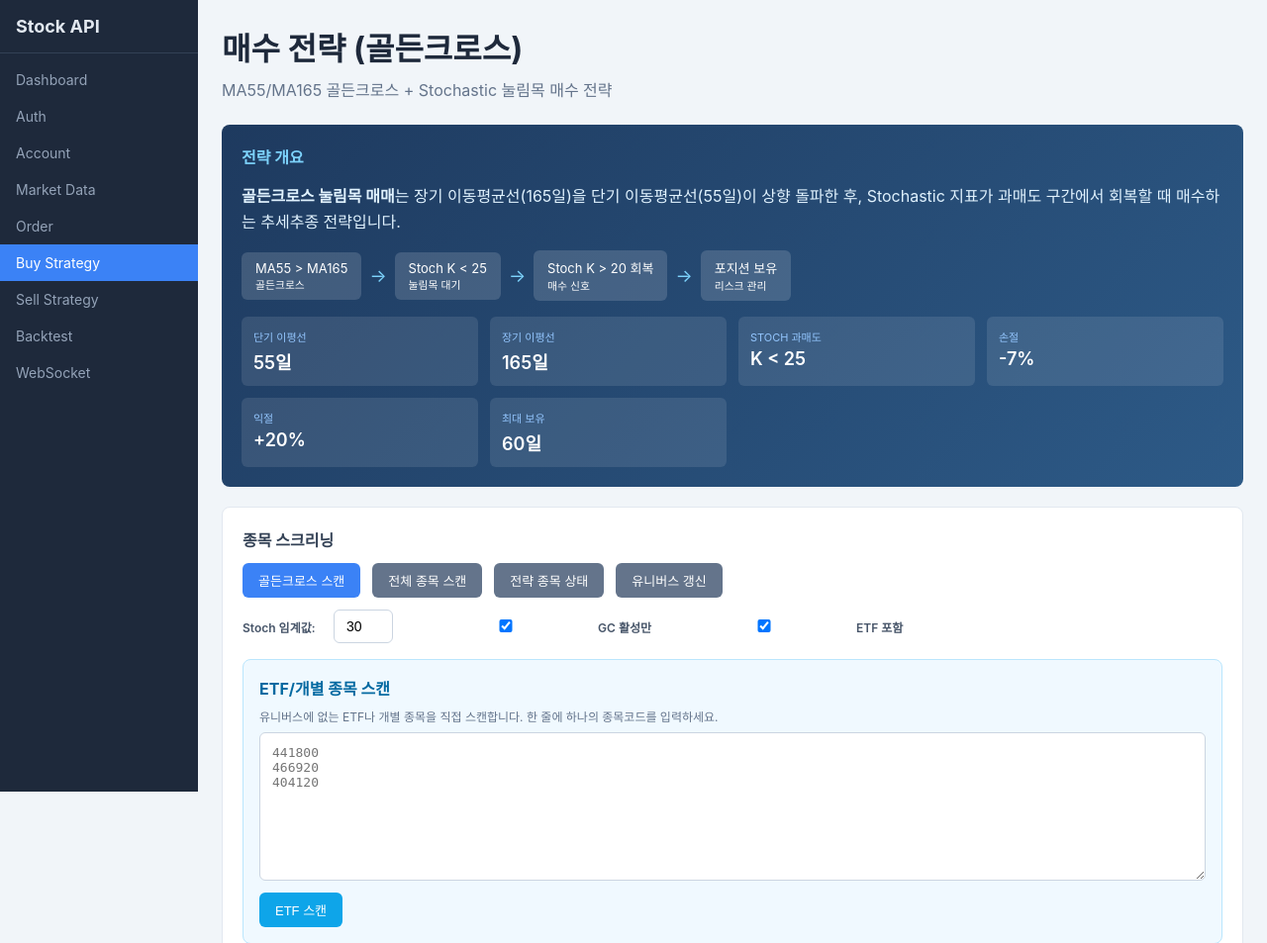
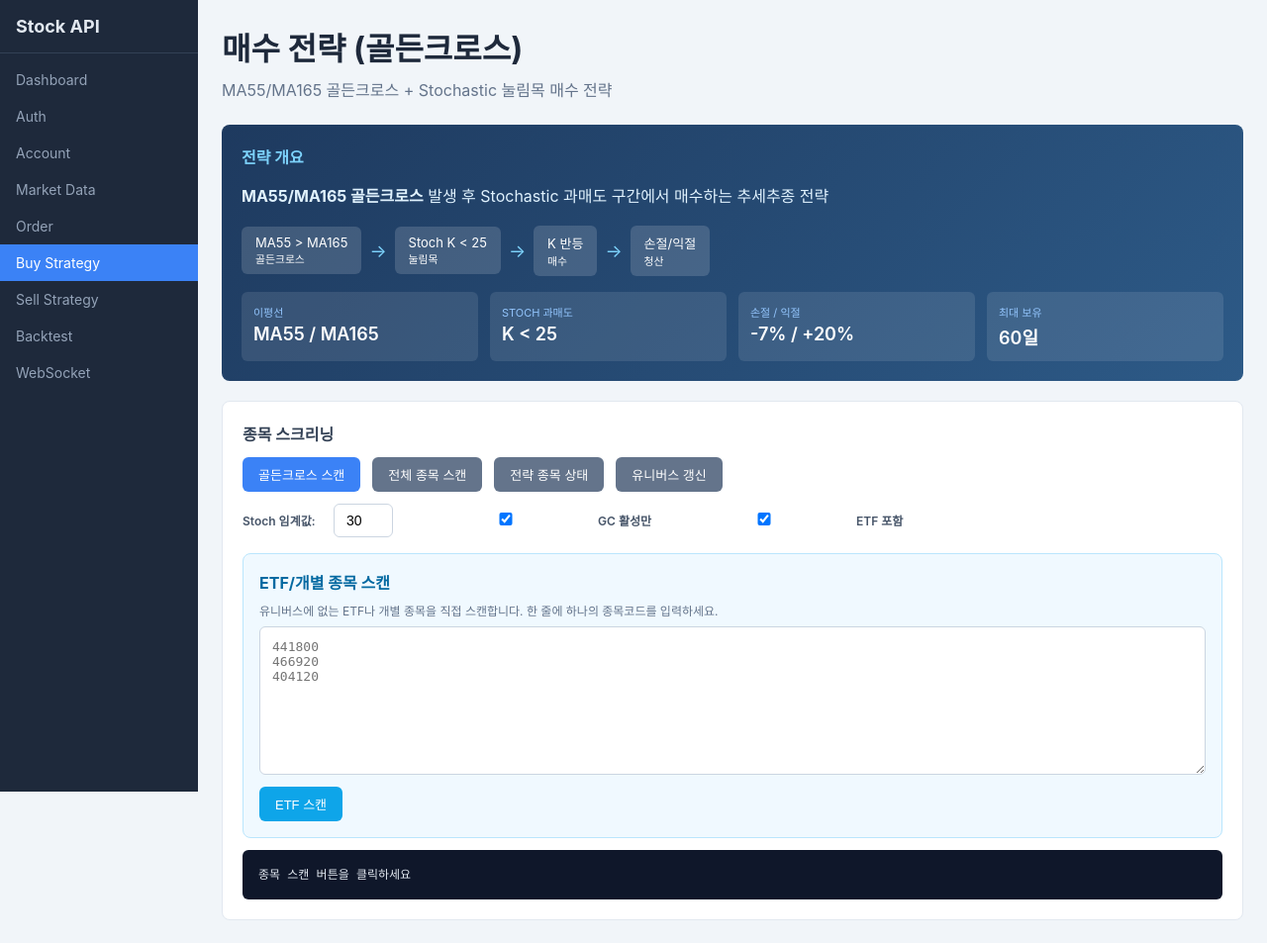
Before and after one commit to isinthesky/envelope-stock-fastapi, a FastAPI app: page /page/strategy in a window 1280 px wide. Shown: the top 953 px of the page at 99% size. Run offline with FastAPI, Linux system fonts and the light colour scheme; data that the repository does not hold is empty; parts of the project's set-up code (start-up, migrations or seed data) failed here and were passed over.

Commit message:
refactor: 매수 전략 페이지 전략 개요 요약
- MA55/MA165 파라미터 명확히 표시
- 전략 흐름 및 설정 항목 간소화

```diff
--- a/templates/page/strategy.html
+++ b/templates/page/strategy.html
@@ -65,39 +65,30 @@
 
 <section class="strategy-info">
   <h2>전략 개요</h2>
-  <p><strong>골든크로스 눌림목 매매</strong>는 장기 이동평균선(165일)을 단기 이동평균선(55일)이 상향 돌파한 후,
-  Stochastic 지표가 과매도 구간에서 회복할 때 매수하는 추세추종 전략입니다.</p>
+  <p><strong>MA55/MA165 골든크로스</strong> 발생 후 Stochastic 과매도 구간에서 매수하는 추세추종 전략</p>
 
   <div class="strategy-flow">
     <span class="step">MA55 > MA165<br><small>골든크로스</small></span>
-    <span class="arrow">-></span>
-    <span class="step">Stoch K < 25<br><small>눌림목 대기</small></span>
-    <span class="arrow">-></span>
-    <span class="step">Stoch K > 20 회복<br><small>매수 신호</small></span>
-    <span class="arrow">-></span>
-    <span class="step">포지션 보유<br><small>리스크 관리</small></span>
+    <span class="arrow">→</span>
+    <span class="step">Stoch K < 25<br><small>눌림목</small></span>
+    <span class="arrow">→</span>
+    <span class="step">K 반등<br><small>매수</small></span>
+    <span class="arrow">→</span>
+    <span class="step">손절/익절<br><small>청산</small></span>
   </div>
 
   <div class="config-grid">
     <div class="config-item">
-      <div class="label">단기 이평선</div>
-      <div class="value">55일</div>
-    </div>
-    <div class="config-item">
-      <div class="label">장기 이평선</div>
-      <div class="value">165일</div>
+      <div class="label">이평선</div>
+      <div class="value">MA55 / MA165</div>
     </div>
     <div class="config-item">
       <div class="label">Stoch 과매도</div>
       <div class="value">K < 25</div>
     </div>
     <div class="config-item">
-      <div class="label">손절</div>
-      <div class="value">-7%</div>
-    </div>
-    <div class="config-item">
-      <div class="label">익절</div>
-      <div class="value">+20%</div>
+      <div class="label">손절 / 익절</div>
+      <div class="value">-7% / +20%</div>
     </div>
     <div class="config-item">
       <div class="label">최대 보유</div>
```
